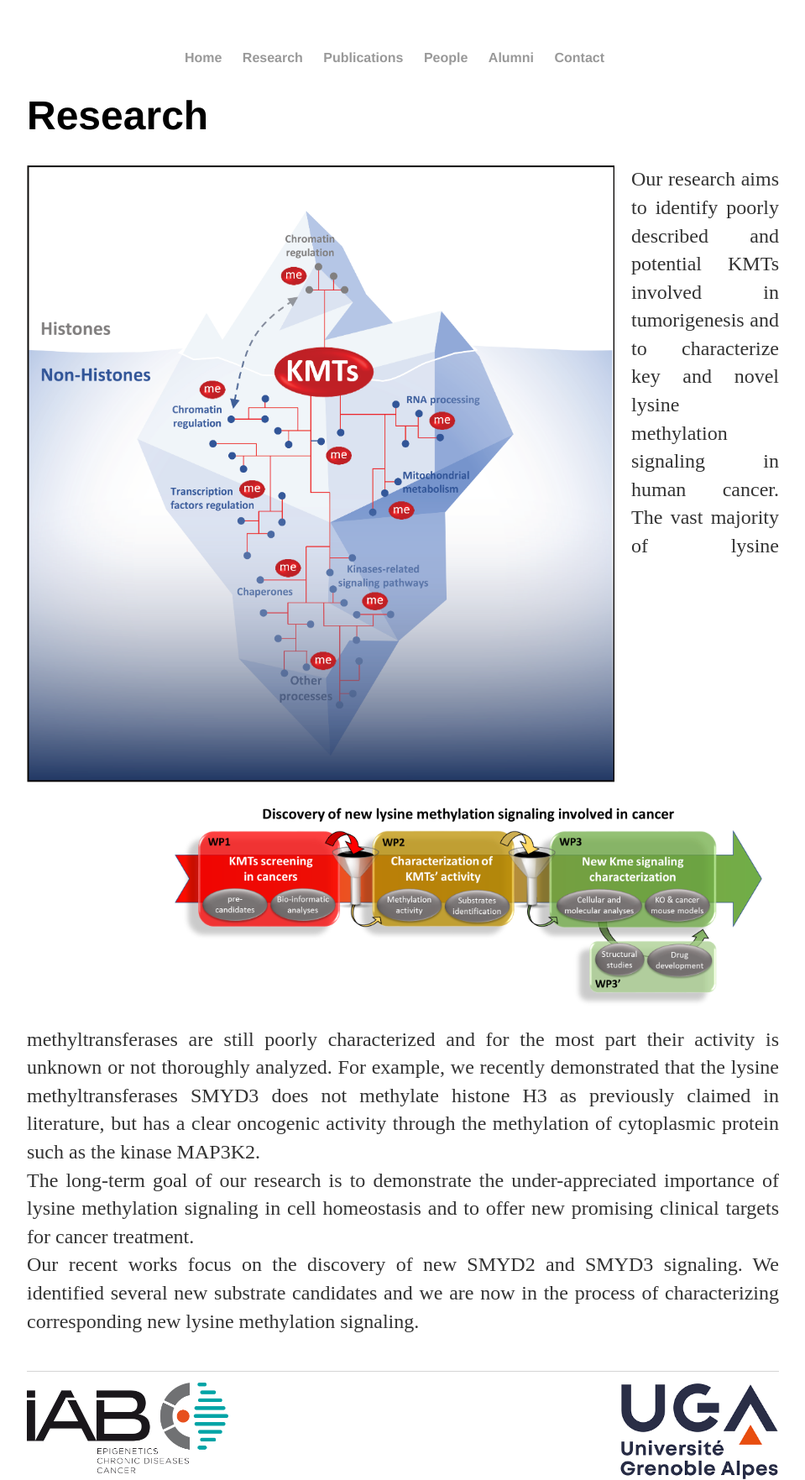
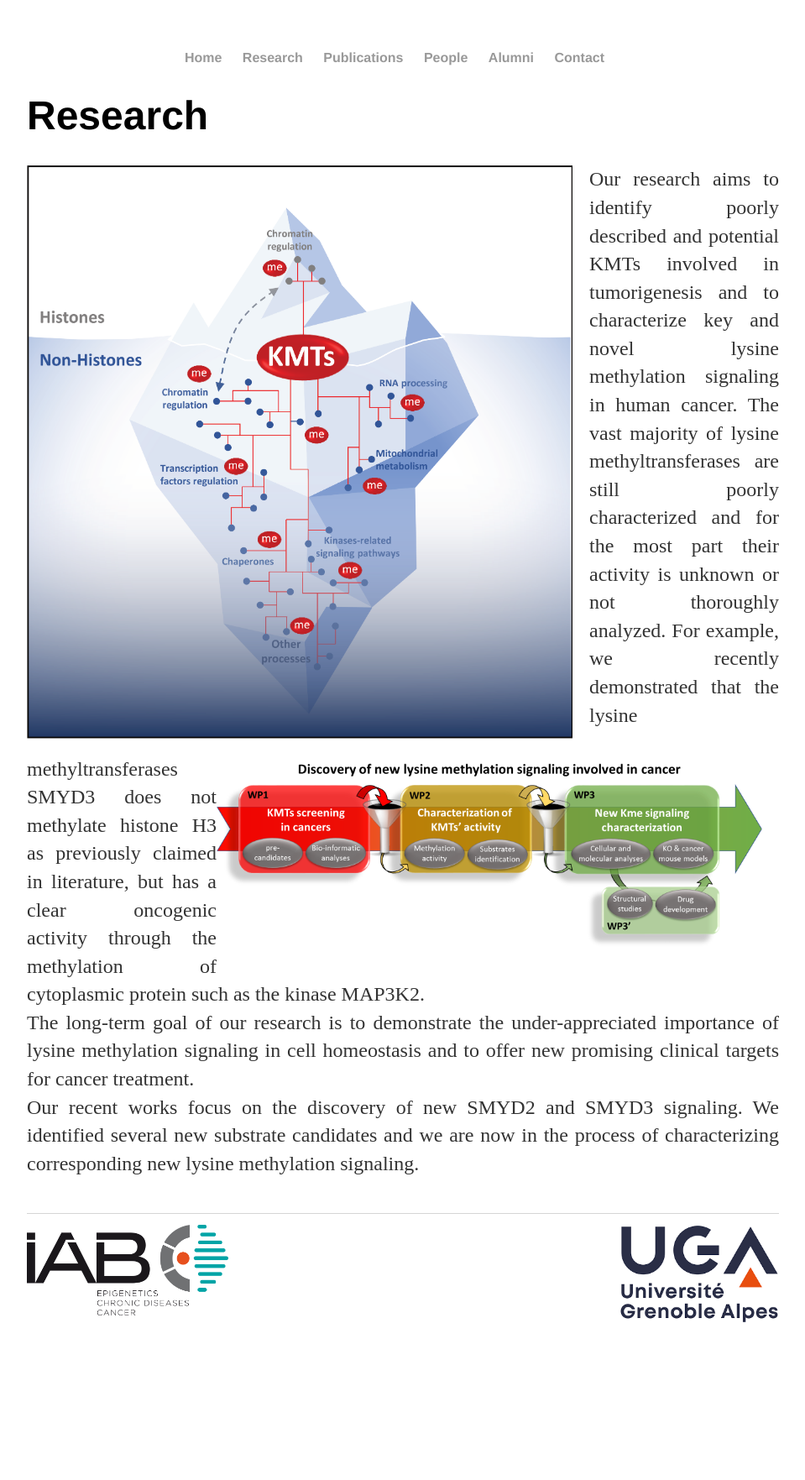
Before and after one commit to Reynoird-Lab/Reynoird-lab.github.io, a Jekyll site: the page built from Research/index.html, in a window 1280 px wide. Shown: the whole page at 84% size, without its empty margins (160-1119 px from the left). Built offline with Jekyll 4.4.1, drawn with Linux system fonts in a browser that asks for light colours; Markdown is read by kramdown in place of the engine named in the settings; after the commit the page ends 1576 px from its top, so only the background shows below that.

Commit message:
Update index.html

```diff
--- a/Research/index.html
+++ b/Research/index.html
@@ -4,7 +4,7 @@
 ---
 	<h1>{{ page.title }}</h1>
 
-<div><img src="https://reynoird-lab.github.io/Images/Lukinovic V graphical abstract CMYK_revision.png" title="Lysine Methylation Signaling" align="left" width="700" style="margin: 0px 20px 20px 0px;"/> <img src="https://reynoird-lab.github.io/Images/research.png" title="research" align="right" width="700" style="margin: 0px 20px 20px 0px;" br clear="left" /></div>
+<div><img src="https://reynoird-lab.github.io/Images/Lukinovic V graphical abstract CMYK_revision.png" title="Lysine Methylation Signaling" align="left" width="650" style="margin: 0px 20px 20px 0px;"/> <img src="https://reynoird-lab.github.io/Images/research.png" title="research" align="right" width="650" style="margin: 0px 20px 20px 0px;" br clear="left" /></div>
 <p align="justify">Our research aims to identify poorly described and potential KMTs involved in tumorigenesis and to characterize key and novel lysine methylation signaling in human cancer. The vast majority of lysine methyltransferases are still poorly characterized and for the most part their activity is unknown or not thoroughly analyzed. For example, we recently demonstrated that the lysine methyltransferases SMYD3 does not methylate histone H3 as previously claimed in literature, but has a clear oncogenic activity through the methylation of cytoplasmic protein such as the kinase MAP3K2.<br>
 The long-term goal of our research is to demonstrate the under-appreciated importance of lysine methylation signaling in cell homeostasis and to offer new promising clinical targets for cancer treatment.
 <br>Our recent works focus on the discovery of new SMYD2 and SMYD3 signaling. We identified several new substrate candidates and we are now in the process of characterizing corresponding new lysine methylation signaling.</p><br>
```
